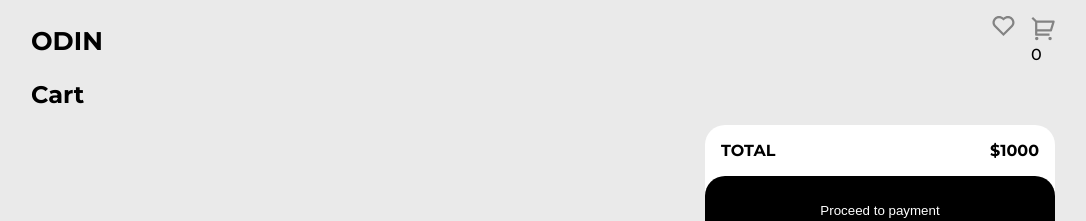
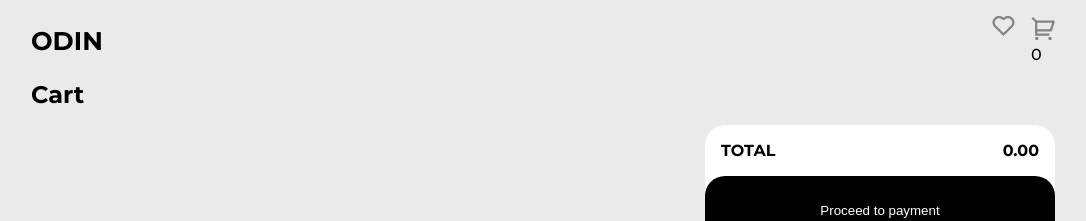
Before and after one commit to NyanLight/shopping-cart, a React (Vite) app: page /cart in a window 1280 px wide. Shown: the top 221 px of the page, without its empty margins (97-1183 px from the left). Built offline with nearby package versions, Linux system fonts and the light colour scheme.

Commit message:
Replace hard-coded numbers in cards and Total comp with dynamic

```diff
--- a/src/component/CartCard/CartCard.jsx
+++ b/src/component/CartCard/CartCard.jsx
@@ -1,17 +1,29 @@
-import styles from './CartCard.module.css';
-import binIcon from '../../assets/bin.svg';
+import styles from "./CartCard.module.css";
+import binIcon from "../../assets/bin.svg";
 
-export function CartCard({title , price, image, quantity, handleAdd, handleDel, handleClear}) {
+export function CartCard({
+  title,
+  price,
+  image,
+  quantity,
+  handleAdd,
+  handleDel,
+  handleClear,
+}) {
   return (
     <article className={styles.card}>
       <div>
         <div className={styles.imgWrapper}>
-                    <img className={styles.img} src={image}/>
+          <img className={styles.img} src={image} />
         </div>
         <div className={styles.quantityWrapper}>
-                    <button className={styles.sign} onClick={handleDel}>–</button>
+          <button className={styles.sign} onClick={handleDel}>
+            –
+          </button>
           <div>{quantity}</div>
-                    <button className={styles.sign} onClick={handleAdd}>+</button>
+          <button className={styles.sign} onClick={handleAdd}>
+            +
+          </button>
         </div>
       </div>
       <div className={styles.info}>
@@ -22,8 +34,8 @@ export function CartCard({title , price, image, quantity, handleAdd, handleDel,
         <div>
           <img onClick={handleClear} src={binIcon} />
         </div>
-                <div className={styles.totalPrice}>{price * quantity}</div>
+        <div className={styles.totalPrice}>{(price * quantity).toFixed(2)}</div>
       </div>
     </article>
-    )
+  );
 }
--- a/src/component/CartContent/CartContent.jsx
+++ b/src/component/CartContent/CartContent.jsx
@@ -6,6 +6,7 @@ import { useContext } from "react";
 
 export function CartContent() {
   const { cart, add, del, clear } = useContext(ShopContext);
+  const total = cart.reduce((prev, curr) => prev + (curr.product.price * curr.quantity), 0);
 
   return (
     <section className={styles.section}>
@@ -16,7 +17,7 @@ export function CartContent() {
             <CartCard
               id={item.product.id}
               image={item.product.image}
-              price={item.product.price}
+              price={(item.product.price).toFixed(2)}
               title={item.product.title}
               key={item.product.id}
               quantity={item.quantity}
@@ -27,7 +28,7 @@ export function CartContent() {
           ))}
         </div>
         <div>
-          <Payment />
+          <Payment total={total}  />
         </div>
       </div>
     </section>
--- a/src/component/Payment/Payment.jsx
+++ b/src/component/Payment/Payment.jsx
@@ -1,11 +1,11 @@
 import styles from "./Payment.module.css";
 
-export function Payment() {
+export function Payment({total}) {
     return (
   <div className={styles.payment}>
     <div className={styles.infoBlock}>
         <div>TOTAL</div>
-        <div>$1000</div>
+        <div>{(total).toFixed(2)}</div>
     </div>
     <div className={styles.btnBlock}>
         <button onClick={() => alert('Thank you for your shopping!')}>Proceed to payment</button>
--- a/src/main.jsx
+++ b/src/main.jsx
@@ -20,7 +20,7 @@ const router = createBrowserRouter([
       },
       {
         path: "cart",
-        element: <Cart />,
+         element: <Cart />,
       },
     ],
   },
```
Lines whose indentation alone changed are shown as unchanged.
